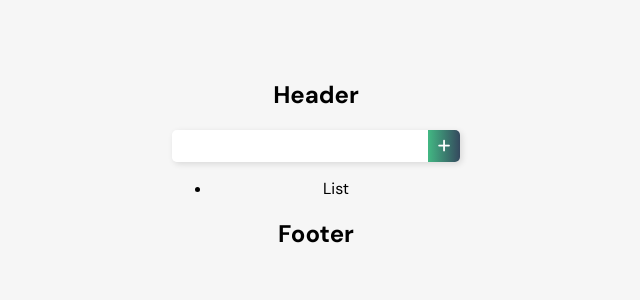
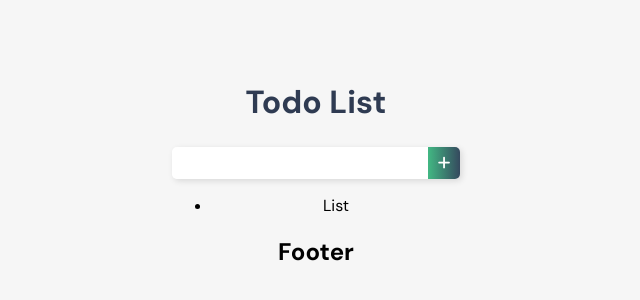
Before and after one commit to sonseong10/learn-vue, a Vue app in the folder vue-todo/: page / in a window 1280 px wide. Shown: the part 236-536 px from the top of the page, without its empty margins (324-964 px from the left). Built offline with nearby package versions, Linux system fonts and the light colour scheme.

Commit message:
🚧 Imlement header and style

```diff
--- a/vue-todo/src/components/MainHeader.vue
+++ b/vue-todo/src/components/MainHeader.vue
@@ -1,6 +1,6 @@
 <template>
   <header>
-    <h2>Header</h2>
+    <h1 class="title">Todo List</h1>
   </header>
 </template>
 
@@ -8,4 +8,10 @@
 export default {}
 </script>
 
-<style></style>
+<style scoped>
+.title {
+  color: #2f3b52;
+  font-weight: 700;
+  margin: 2.5rem 0 1.5rem;
+}
+</style>
```
